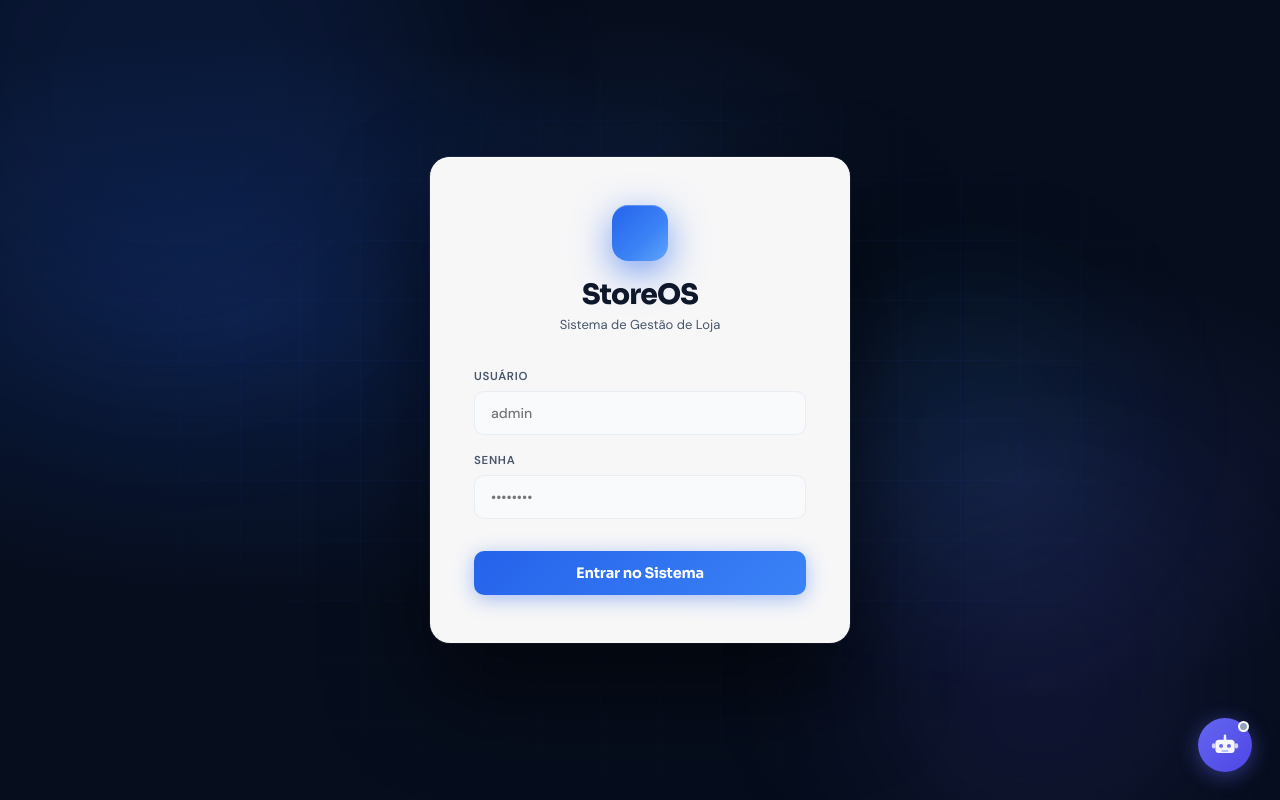
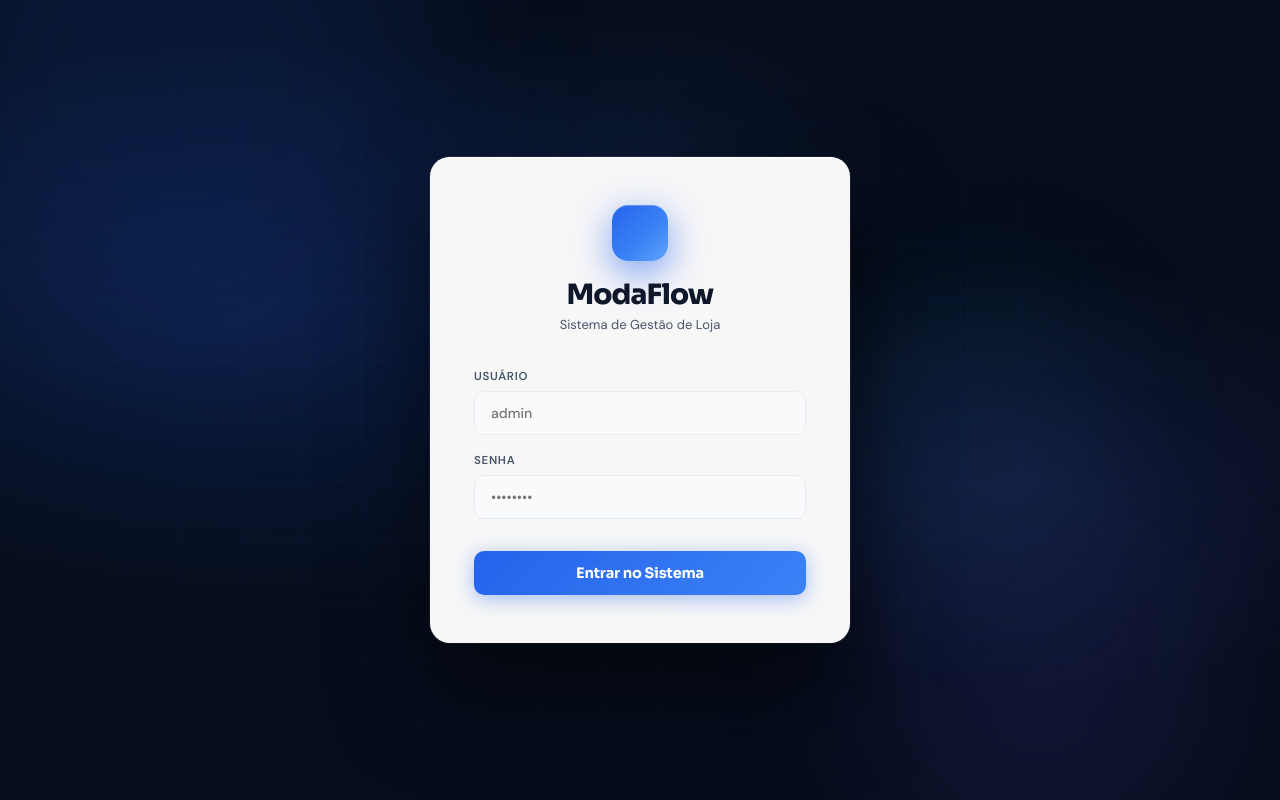
Before and after one commit to brisamenos/modaflow, a website: page index.html in a window 1280 px wide. Drawn offline with nearby package versions, Linux system fonts and the light colour scheme.

Commit message:
Add files via upload

```diff
--- a/index.html
+++ b/index.html
@@ -3,7 +3,7 @@
 <head>
 <meta charset="UTF-8">
 <meta name="viewport" content="width=device-width, initial-scale=1.0">
-<title>StoreOS — Gestão de Loja</title>
+<title>ModaFlow — Gestão de Loja</title>
 <link href="https://fonts.googleapis.com/css2?family=Sora:wght@400;500;600;700;800&family=DM+Sans:wght@300;400;500;600;700&display=swap" rel="stylesheet">
 <script src="https://unpkg.com/lucide@latest/dist/umd/lucide.js"></script>
 <link rel="stylesheet" href="style.css">
@@ -21,7 +21,7 @@
   <div class="auth-card">
     <div class="auth-logo">
       <div class="auth-logo-icon"><i data-lucide="shopping-bag"></i></div>
-      <h1>StoreOS</h1>
+      <h1>ModaFlow</h1>
       <p>Sistema de Gestão de Loja</p>
     </div>
     <div class="auth-field">
@@ -46,7 +46,7 @@
         <div class="topnav-brand">
           <div class="topnav-brand-logo"><i data-lucide="shopping-bag"></i></div>
           <div class="topnav-brand-text">
-            <h2>StoreOS</h2>
+            <h2>ModaFlow</h2>
             <span>Gestão de Loja</span>
           </div>
         </div>
@@ -379,7 +379,7 @@
 </style>
 
 <!-- FAB robô -->
-<div id="wa-fab" onclick="toggleWaFloating()" title="WhatsApp Bot">
+<div id="wa-fab" onclick="toggleWaFloating()" title="WhatsApp Bot" style="display:none">
   <svg viewBox="0 0 32 32" fill="none" xmlns="http://www.w3.org/2000/svg" style="width:28px;height:28px">
     <rect x="5" y="10" width="22" height="15" rx="4" fill="white" opacity=".95"/>
     <circle cx="11.5" cy="17" r="2.2" fill="#6366f1"/>
```
